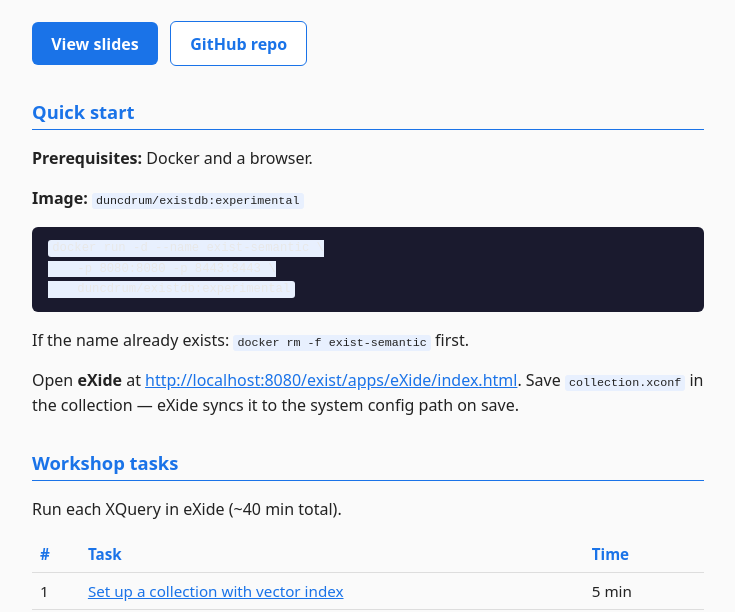
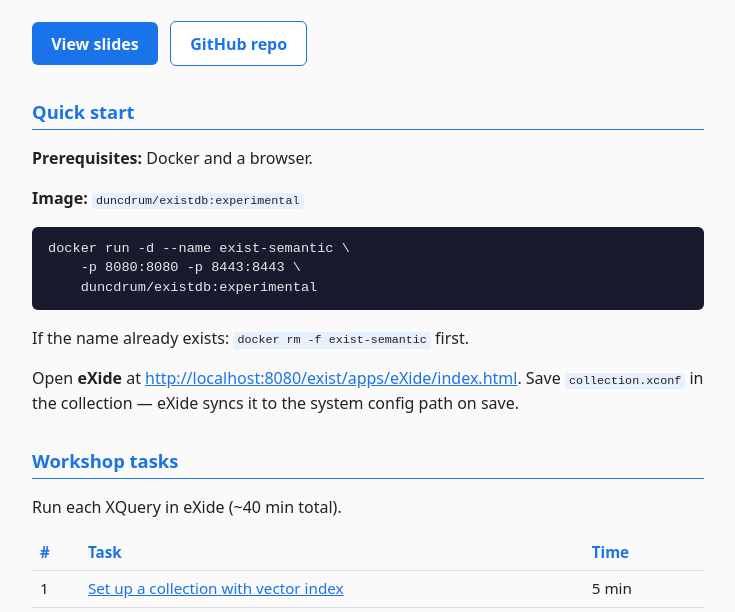
Before and after one commit to duncdrum/vector-demo, a website: page site/index.html in a window 1280 px wide. Shown: the part 167-779 px from the top of the page, without its empty margins (272-1007 px from the left). Drawn offline with Linux system fonts and the light colour scheme.

Commit message:
style: fix listings on readme

```diff
--- a/site/style.css
+++ b/site/style.css
@@ -81,9 +81,18 @@ pre {
   border-radius: 6px;
   overflow-x: auto;
   font-size: 0.85rem;
+  line-height: 1.45;
 }
 
-code {
+pre code {
+  background: transparent;
+  color: inherit;
+  padding: 0;
+  font-size: inherit;
+  border-radius: 0;
+}
+
+:not(pre) > code {
   background: var(--code-bg);
   padding: 0.1em 0.35em;
   border-radius: 3px;
```
Also changed, not shown: README.md.
